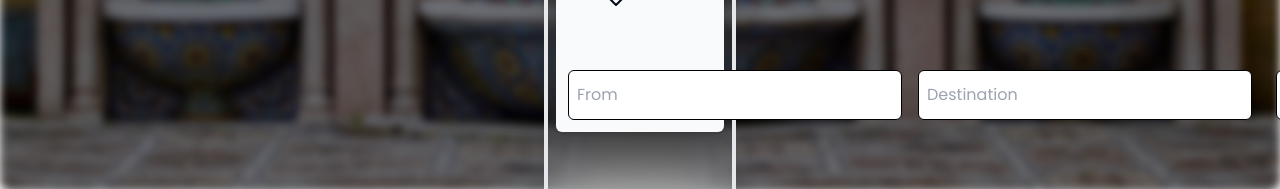
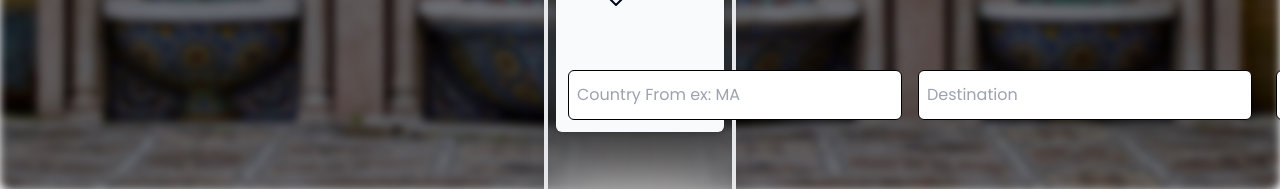
Before and after one commit to Kngdmn34/Royal-Air-Maroc, a Next.js app: page / in a window 1280 px wide. Shown: the part 686-875 px from the top of the page. Built offline with nearby package versions, Linux system fonts and the light colour scheme.

Commit message:
input bug fixed

```diff
--- a/app/UIcomponentes/reservation.tsx
+++ b/app/UIcomponentes/reservation.tsx
@@ -297,7 +297,7 @@ const Reservation = () => {
                                     <form onSubmit={handleSubmit} >
                                         <div className='flex flex-row'>
 
-                                            <input type='text' value={formValue.origin} onChange={handleOriginChange} className='p-2  mr-2 border border-black rounded-md ' placeholder='From' />
+                                            <input type='text' value={formValue.origin} onChange={handleOriginChange} className='p-2  mr-2 border border-black rounded-md ' placeholder='Country From ex: MA' />
                                             <input type='text' value={formValue.destination} onChange={handleDestinationChange} className='p-2   ml-2 border border-black rounded-md ' placeholder='Destination' />
                                             <input
                                                 type="number"
```
